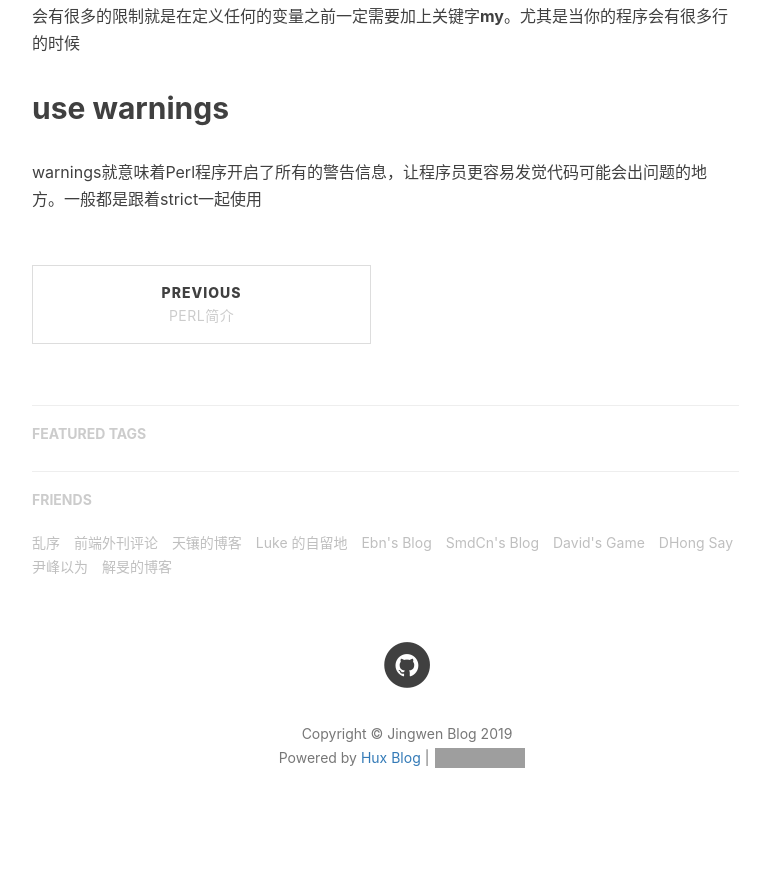
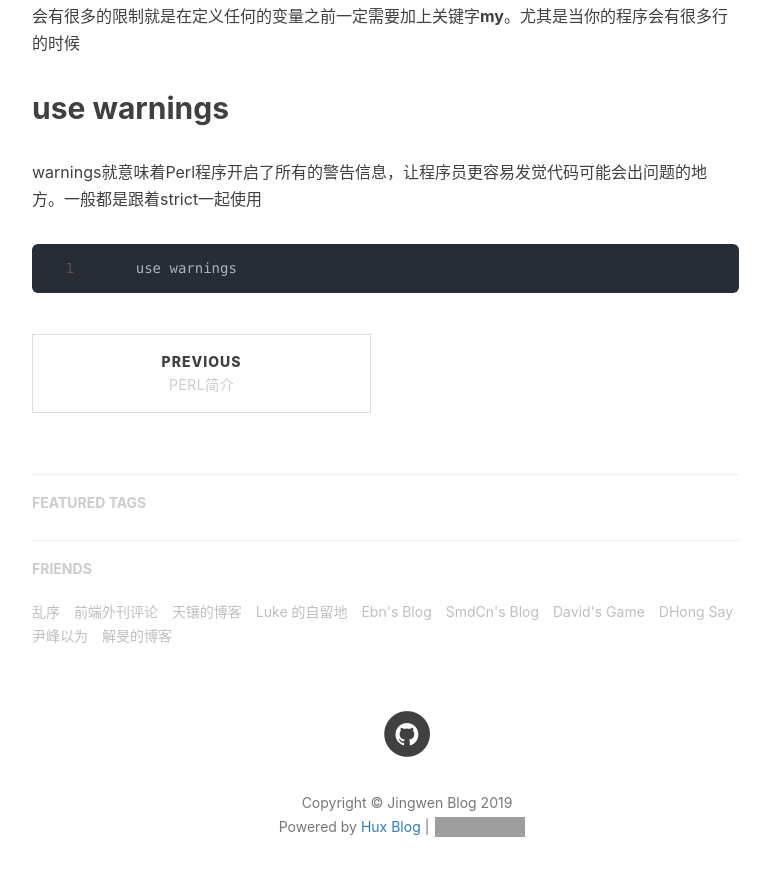
Before and after one commit to jingwen-ywb/jingwen-ywb.github.io, a Jekyll site: the page built from _posts/2019-11-03-perl命令.markdown, in a window 1280 px wide and 900 px high, scrolled down 1453 px. Shown: the top 876 px of the window, without its empty margins (233-1003 px from the left). Built offline with Jekyll 4.4.1, drawn with Linux system fonts in a browser that asks for light colours; nearby versions of some CDN libraries; our own code applies the rules of GitHub Pages for plain Markdown files; comment, search, counter and statistics services are not loaded; grey boxes are pictures that could not be loaded.

Commit message:
perl常用命令

````diff
--- a/_posts/2019-11-03-perl命令.markdown
+++ b/_posts/2019-11-03-perl命令.markdown
@@ -24,3 +24,6 @@ use和require的区别
 strict这个关键字的作用是强迫程序开发者使用比较严谨的Perl写法，避开一些比较容易出错的编写方式，让代码在运行出错的时候，更高效的去排查问题。脚本中加上了strict之后，在整个代码中就会有很多的限制就是在定义任何的变量之前一定需要加上关键字**my**。尤其是当你的程序会有很多行的时候
 ## use warnings
 warnings就意味着Perl程序开启了所有的警告信息，让程序员更容易发觉代码可能会出问题的地方。一般都是跟着strict一起使用
+```python
+    use warnings
+```
````
